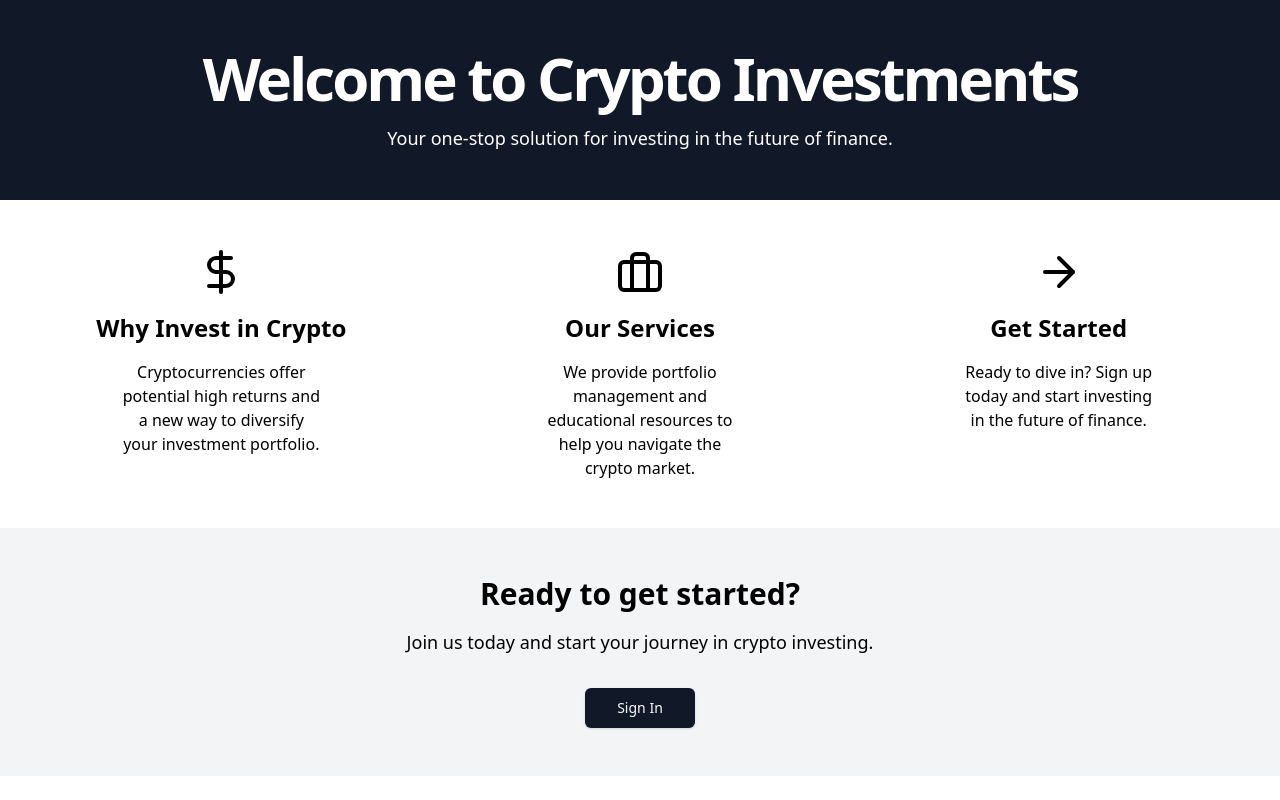
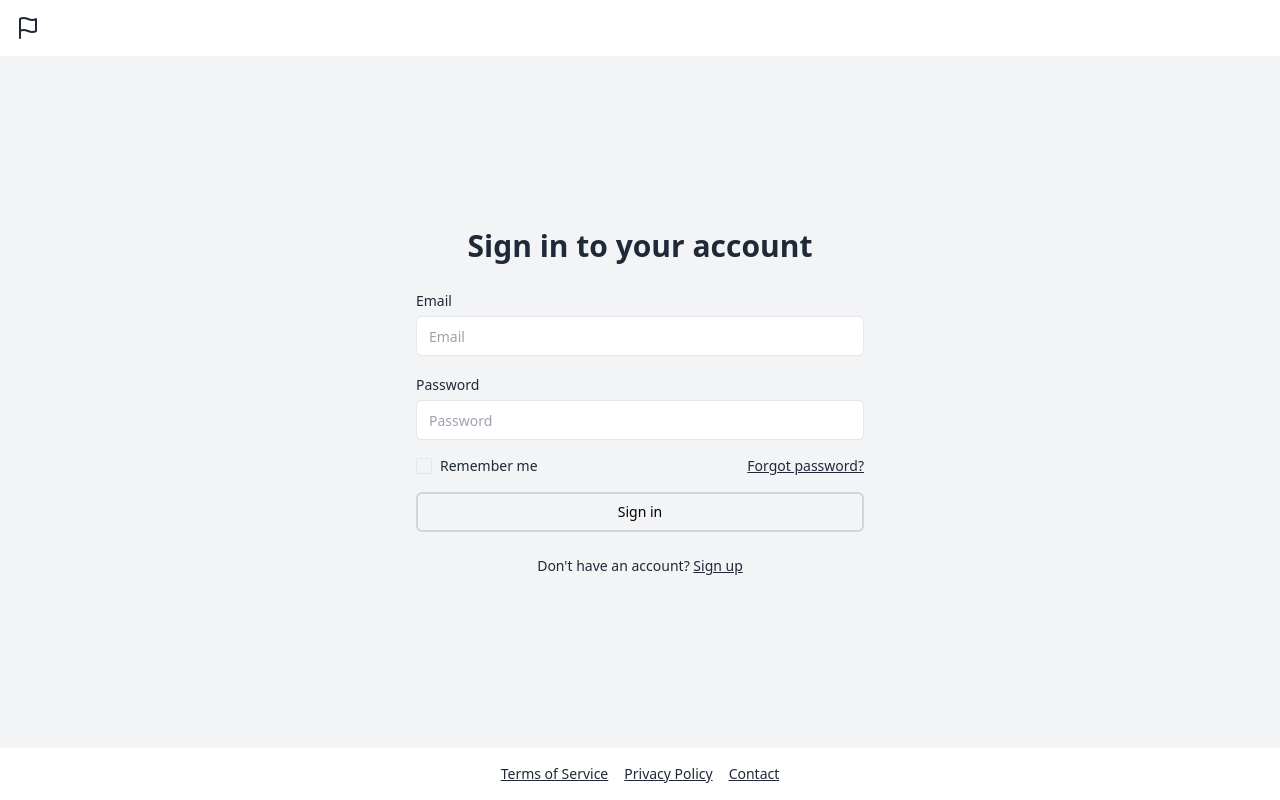
Before and after one commit to Krumomir/diplomna_rabota, a Vue app in the folder client/: page /auth/login in a window 1280 px wide. Built offline with nearby package versions, Linux system fonts and the light colour scheme.

Commit message:
Added login page

```diff
--- /dev/null
+++ b/client/src/components/Login.vue
@@ -0,0 +1,92 @@
+<template>
+   <div class="flex flex-col min-h-screen bg-gray-100 dark:bg-gray-800">
+    <header class="p-4 bg-white dark:bg-gray-900"><a href="#"><svg xmlns="http://www.w3.org/2000/svg" width="24"
+          height="24" viewBox="0 0 24 24" fill="none" stroke="currentColor" stroke-width="2" stroke-linecap="round"
+          stroke-linejoin="round" class="h-6 w-6 text-gray-800 dark:text-white">
+          <path d="M4 15s1-1 4-1 5 2 8 2 4-1 4-1V3s-1 1-4 1-5-2-8-2-4 1-4 1z"></path>
+          <line x1="4" x2="4" y1="22" y2="15"></line>
+        </svg><span class="sr-only">Crypto Investments</span></a></header>
+    <main class="flex-1 flex items-center justify-center p-4">
+      <div class="w-full max-w-md space-y-6">
+        <h1 class="text-3xl font-bold text-center text-gray-800 dark:text-white">Sign in to your account</h1>
+        <form id="loginForm" class="space-y-4">
+          <div class="space-y-1"><label
+              class="text-sm font-medium leading-none peer-disabled:cursor-not-allowed peer-disabled:opacity-70 text-gray-800 dark:text-gray-200"
+              for="email">Email</label><input
+              class="flex h-10 w-full rounded-md border border-input bg-background px-3 py-2 text-sm ring-offset-background file:border-0 file:bg-transparent file:text-sm file:font-medium placeholder:text-muted-foreground focus-visible:outline-none focus-visible:ring-2 focus-visible:ring-ring focus-visible:ring-offset-2 disabled:cursor-not-allowed disabled:opacity-50"
+              id="email" required="" type="email" v-model="email" placeholder="Email"></div>
+          <div class="space-y-1"><label
+              class="text-sm font-medium leading-none peer-disabled:cursor-not-allowed peer-disabled:opacity-70 text-gray-800 dark:text-gray-200"
+              for="password">Password</label><input
+              class="flex h-10 w-full rounded-md border border-input bg-background px-3 py-2 text-sm ring-offset-background file:border-0 file:bg-transparent file:text-sm file:font-medium placeholder:text-muted-foreground focus-visible:outline-none focus-visible:ring-2 focus-visible:ring-ring focus-visible:ring-offset-2 disabled:cursor-not-allowed disabled:opacity-50"
+              id="password" required="" type="password" v-model="password" placeholder="Password"></div>
+          <div class="flex items-center justify-between">
+            <div class="flex items-center space-x-2"><button type="button" role="checkbox" aria-checked="false"
+                data-state="unchecked" value="on"
+                class="peer h-4 w-4 shrink-0 rounded-sm border border-primary ring-offset-background focus-visible:outline-none focus-visible:ring-2 focus-visible:ring-ring focus-visible:ring-offset-2 disabled:cursor-not-allowed disabled:opacity-50 data-[state=checked]:bg-primary data-[state=checked]:text-primary-foreground"
+                id="remember"></button><input aria-hidden="true" tabindex="-1" type="checkbox" value="on"
+                style="transform: translateX(-100%); position: absolute; pointer-events: none; opacity: 0; margin: 0px; width: 16px; height: 16px;"><label
+                class="text-sm font-medium leading-none peer-disabled:cursor-not-allowed peer-disabled:opacity-70 text-gray-800 dark:text-gray-200"
+                for="remember">Remember me</label></div><a class="text-sm underline text-gray-800 dark:text-gray-200"
+              href="#">
+              Forgot password?
+            </a>
+          </div>
+          <button id="signInButton"
+            class="inline-flex items-center justify-center rounded-md text-sm font-medium ring-offset-background transition-colors focus-visible:outline-none focus-visible:ring-2 focus-visible:ring-ring focus-visible:ring-offset-2 disabled:pointer-events-none disabled:opacity-50 bg-primary text-primary-foreground hover:bg-primary/90 h-10 px-4 py-2 w-full border-2 border-gray-300 dark:border-gray-600 dark:text-white"
+            type="button"
+            @click="login">
+            Sign in
+          </button>
+        </form>
+        <p class="text-sm text-center text-gray-800 dark:text-gray-200">
+          Don't have an account? <a class="underline text-gray-800 dark:text-gray-200"
+            href="http://localhost:8080/auth/register">
+            Sign up
+          </a>
+        </p>
+      </div>
+    </main>
+    <footer class="p-4 bg-white dark:bg-gray-900">
+      <nav class="flex items-center justify-center space-x-4"><a
+          class="text-sm underline text-gray-800 dark:text-gray-200" href="#">
+          Terms of Service
+        </a><a class="text-sm underline text-gray-800 dark:text-gray-200" href="#">
+          Privacy Policy
+        </a><a class="text-sm underline text-gray-800 dark:text-gray-200" href="#">
+          Contact
+        </a></nav>
+    </footer>
+  </div>
+</template>
+
+<script>
+import AuthenticationService from '@/services/AuthenticationService.js'
+
+export default {
+  data () {
+    return {
+      email: '',
+      password: '',
+      error: null
+    }
+  },
+  methods: {
+    async login () {
+      try {
+        const response = await AuthenticationService.login({
+          email: this.email,
+          password: this.password
+        })
+        console.log(response)
+      } catch (error) {
+        this.error = error.response.data.error
+      }
+    }
+  }
+}
+</script>
+
+<style scoped>
+@import '../output.css'
+</style>
--- a/client/src/router/index.js
+++ b/client/src/router/index.js
@@ -1,21 +1,28 @@
 import Vue from 'vue'
 import Router from 'vue-router'
-import HelloWorld from '@/components/HelloWorld'
 import Register from '@/components/Register'
+import LandingPage from '@/components/LandingPage'
+import Login from '@/components/Login'
 
 Vue.use(Router)
 
 export default new Router({
+  mode: 'history',
   routes: [
     {
       path: '/',
-      name: 'HelloWorld',
-      component: HelloWorld
+      name: 'LandingPage',
+      component: LandingPage
     },
     {
       path: '/auth/register',
       name: 'register',
       component: Register
+    },
+    {
+      path: '/auth/login',
+      name: 'login',
+      component: Login
     }
   ]
 })
--- a/client/src/services/AuthenticationService.js
+++ b/client/src/services/AuthenticationService.js
@@ -3,5 +3,8 @@ import Api from './Api'
 export default {
   register (credentials) {
     return Api().post('auth/register', credentials)
+  },
+  login (credentials) {
+    return Api().post('auth/login', credentials)
   }
 }
```
Also changed, not shown: client/src/components/LandingPage.vue (renamed from client/src/components/HelloWorld.vue).
